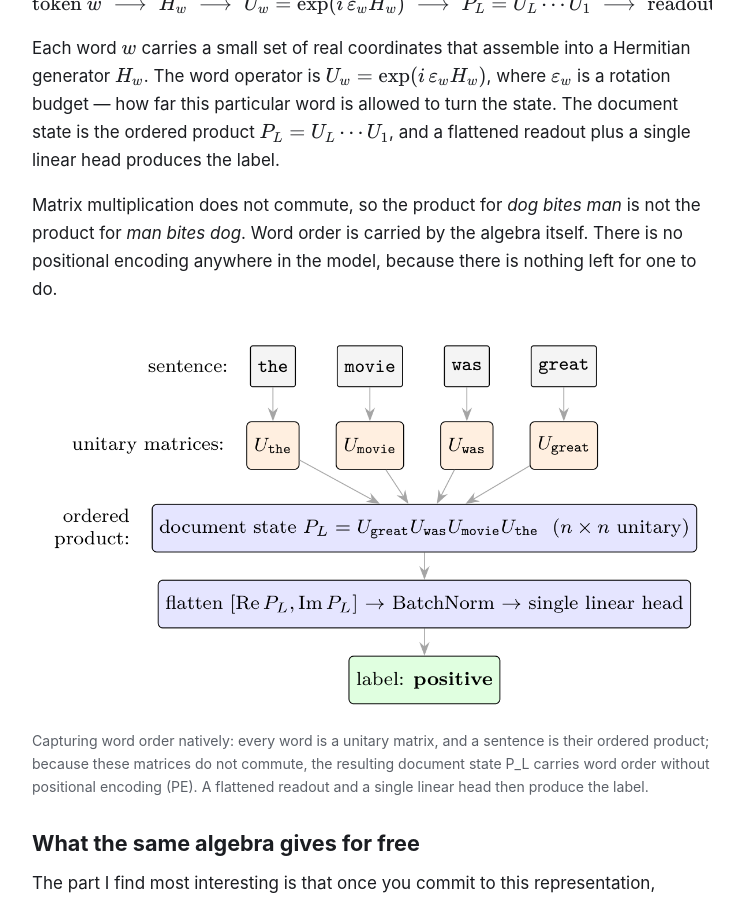
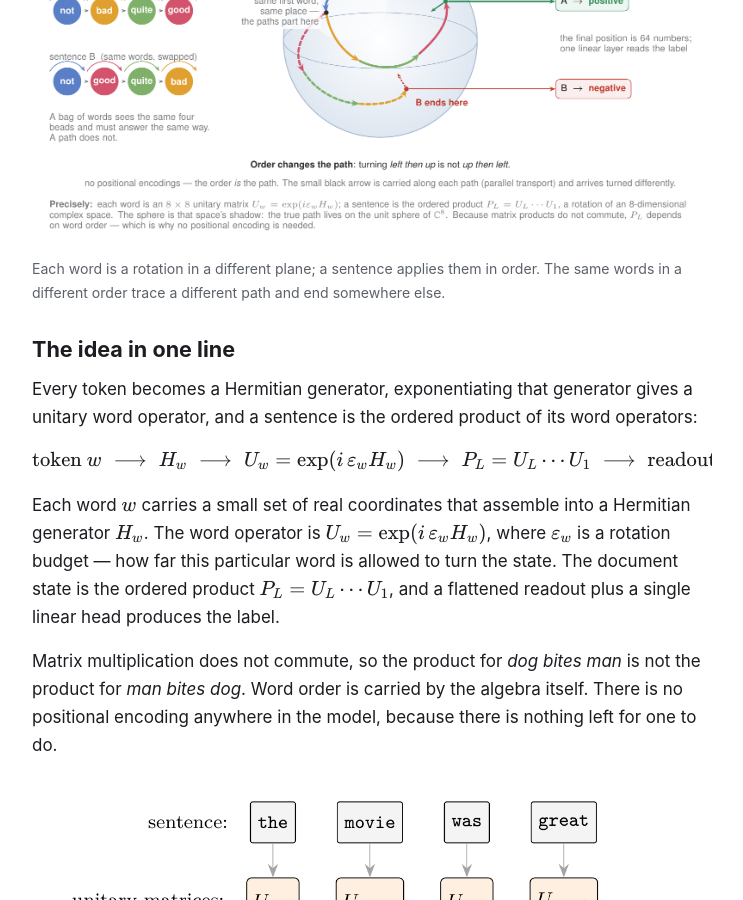
Before and after one commit to stanlee321/stanlee321.github.io, a Jekyll site: the page built from _posts/2026-09-01-all-you-need-is-non-commutative-words.md, in a window 1280 px wide and 900 px high, scrolled down 562 px. Shown: the whole window, without its empty margins (268-1011 px from the left). Built offline with Jekyll 4.4.1, drawn with Linux system fonts in a browser that asks for light colours.

Commit message:
Announcement post: the public cover figure (words as rotations) as image and social card; 'configuration' wording
Co-Authored-By: Claude Fable 5.1 <noreply@anthropic.com>
Claude-Session: https://claude.ai/code/session_014KHhygmBh8q4zAcXqK1oSs

```diff
--- a/_posts/2026-09-01-all-you-need-is-non-commutative-words.md
+++ b/_posts/2026-09-01-all-you-need-is-non-commutative-words.md
@@ -4,10 +4,15 @@ title: "All You Need Is Non-Commutative Words"
 date: 2026-09-01
 description: "Our paper is on arXiv: words as unitary matrices and sentences as their ordered product, so word order comes from the algebra instead of a positional encoding."
 tags: [paper, operator-algebra, nlp]
-image: /assets/img/main_model.png
+image: /assets/img/sentence_path.png
 ---
 
 Our paper is on arXiv: [**All You Need Is Non-Commutative Words**](https://arxiv.org/abs/2608.29314) — [abstract](https://arxiv.org/abs/2608.29314) · [PDF](https://arxiv.org/pdf/2608.29314) · [code (MIT)](https://github.com/stanlee321/operator-transformer). It is joint work with **Carla M. Quispe Flores** (Colorado School of Mines), who is first author and my equal contributor on it, and **Renan Cabrera**, whose 2010 canonical-coset decomposition of unitary matrices is the mathematical foundation the readout and the continual-learning tower are built on. arXiv:2608.29314 [cs.CL], listed 29 Aug 2026.
+
+<figure>
+<img src="/assets/img/sentence_path.png" alt="Words are rotations. A sentence is a path.">
+<figcaption>Each word is a rotation in a different plane; a sentence applies them in order. The same words in a different order trace a different path and end somewhere else.</figcaption>
+</figure>
 
 ## The idea in one line
 
```
Also changed, not shown: other parts of _posts/2026-09-01-all-you-need-is-non-commutative-words.md (+1 -1 lines), docs/log.md (+8 -0 lines), docs/post-template.md (+1 -1 lines), docs/social/README.md (+1 -1 lines), assets/img/sentence_path.png (added).
